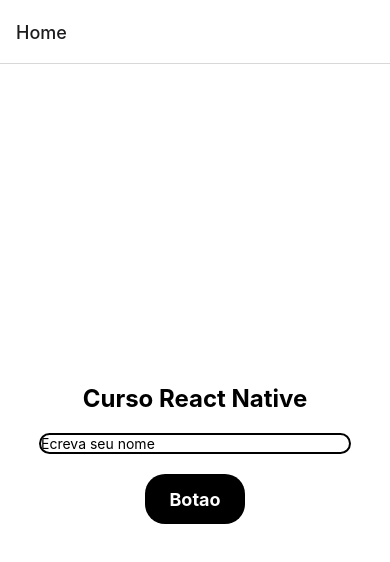
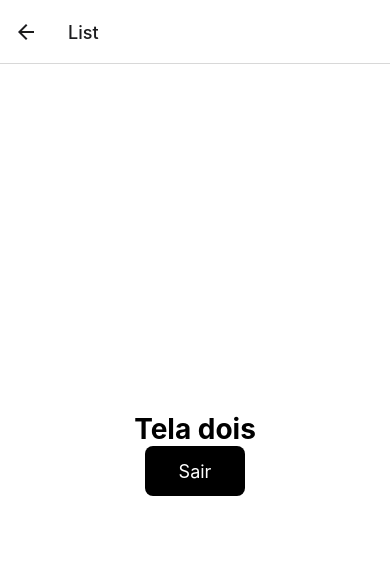
Before and after one commit to davibernardes035/Curso_React_Native, a React Native app: screen /List in a window 390 px wide. Shown: the top 562 px of the page. Built offline with nearby package versions, Linux system fonts and the light colour scheme.

Commit message:
Criando novas telas

```diff
--- a/src/App.js
+++ b/src/App.js
@@ -2,7 +2,8 @@
 import { View, Text, TextInput, TouchableOpacity } from 'react-native';
 import { NavigationContainer } from '@react-navigation/native';
 import { createNativeStackNavigator } from '@react-navigation/native-stack';
-import HomePage from './screens/HomePage/index';
+import HomePage from './screens/HomePage';
+import List from './screens/List';
 
 function HomeScreen({navigation}) {
   return (
@@ -51,6 +52,7 @@
     <Stack.Navigator>
       <Stack.Screen name="Home" component={HomeScreen} />
       <Stack.Screen name="HomePage" component={HomePage} />
+      <Stack.Screen name="List" component={List} />
     </Stack.Navigator>
   </NavigationContainer>
   );
--- a/src/screens/HomePage/index.js
+++ b/src/screens/HomePage/index.js
@@ -1,19 +1,17 @@
 import * as React from 'react';
-import {View, Text, TextInput, TouchableOpacity} from 'react-native';
+import {Button, Container, Title, TextButton} from './styles';
 
-const HomePage = () => {
+const HomePage = ({navigation}) => {
   return (
-    <View
-      style={{
-        flex: 1,
-        backgroundColor: '#FFFFFF',
-        alignItems: 'center',
-        justifyContent: 'center',
-      }}>
-      <Text style={{color: '#000000', fontSize: 28, fontWeight: 'bold'}}>
-        Bem vindo a outra tela
-      </Text>
-    </View>
+    <Container>
+      <Title>Bem vindo a outra tela</Title>
+      <Button
+        onPress={() => {
+          navigation.navigate('List');
+        }}>
+        <TextButton>Clique aqui</TextButton>
+      </Button>
+    </Container>
   );
 };
 
--- /dev/null
+++ b/src/screens/HomePage/styles.js
@@ -0,0 +1,28 @@
+import styled from 'styled-components/native';
+
+export const Title = styled.Text`
+  color: #000000;
+  font-size: 28px;
+  font-weight: bold;
+`;
+
+export const Container = styled.View`
+  flex: 1;
+  background-color: #FFFFFF;
+  align-items: center;
+  justify-content: center;
+`;
+
+export const Button = styled.TouchableOpacity `
+  width: 100px;
+  height: 50px;
+  background-color: #000000;
+  align-items: center;
+  justify-content: center;
+  border-radius: 8px;
+`;
+
+export const TextButton = styled.Text`
+  font-size: 18px;
+  color: #FFFFFF;
+`;
--- /dev/null
+++ b/src/screens/List/index.js
@@ -0,0 +1,18 @@
+import * as React from 'react';
+import {Button, Container, Title, TextButton} from './styles';
+
+const List = ({navigation}) => {
+  return (
+    <Container>
+      <Title>Tela dois</Title>
+      <Button
+      onPress={() => {
+        navigation.navigate('HomePage')
+      }}>
+        <TextButton>Sair</TextButton>
+      </Button>
+    </Container>
+  );
+};
+
+export default List;
--- /dev/null
+++ b/src/screens/List/styles.js
@@ -0,0 +1,28 @@
+import styled from 'styled-components/native';
+
+export const Title = styled.Text`
+  color: #000000;
+  font-size: 28px;
+  font-weight: bold;
+`;
+
+export const Container = styled.View`
+  flex: 1;
+  background-color: #FFFFFF;
+  align-items: center;
+  justify-content: center;
+`;
+
+export const Button = styled.TouchableOpacity `
+  width: 100px;
+  height: 50px;
+  background-color: #000000;
+  align-items: center;
+  justify-content: center;
+  border-radius: 8px;
+`;
+
+export const TextButton = styled.Text`
+  font-size: 18px;
+  color: #FFFFFF;
+`;
```
Also changed, not shown: package.json (+5 -4 lines), 2 other files (tests, documents, lock files or other folders).
